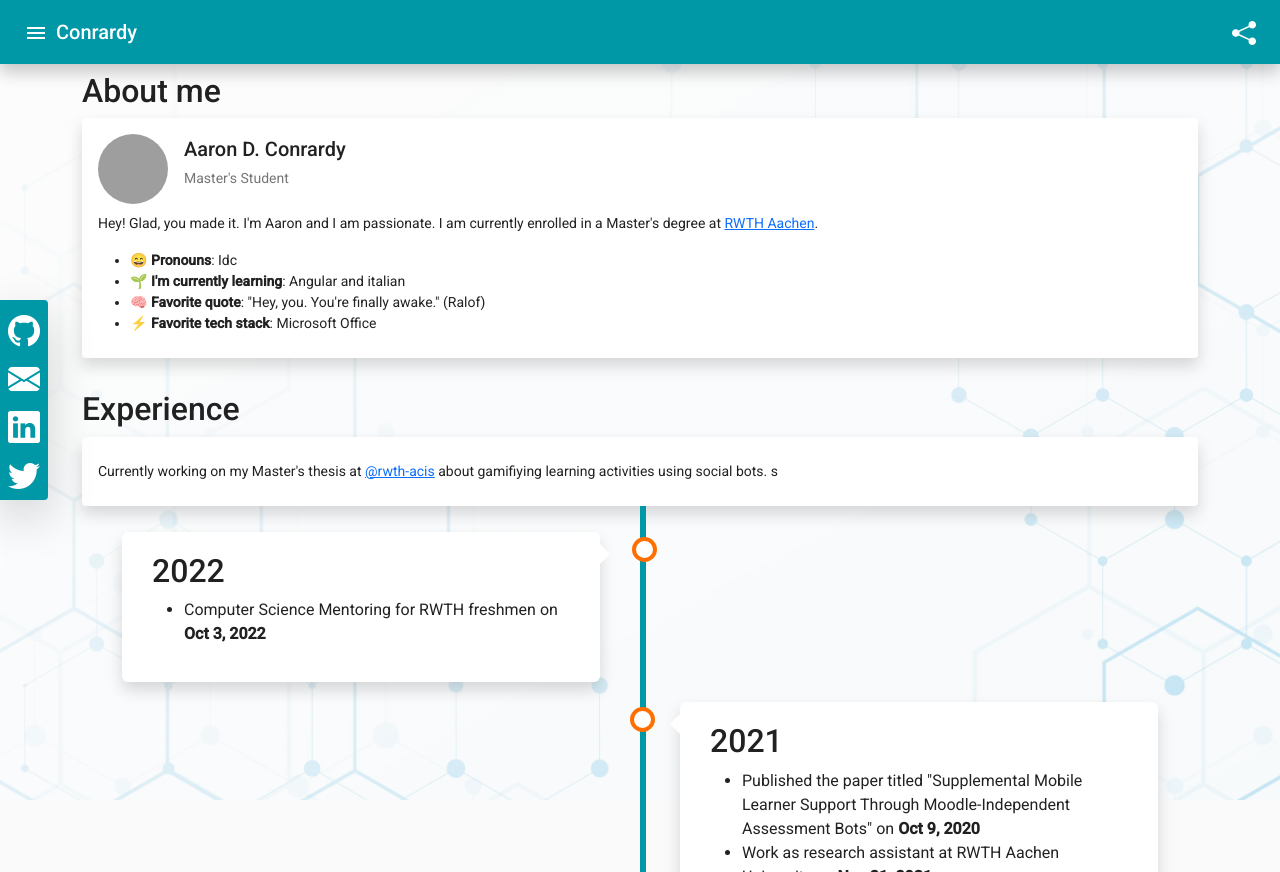
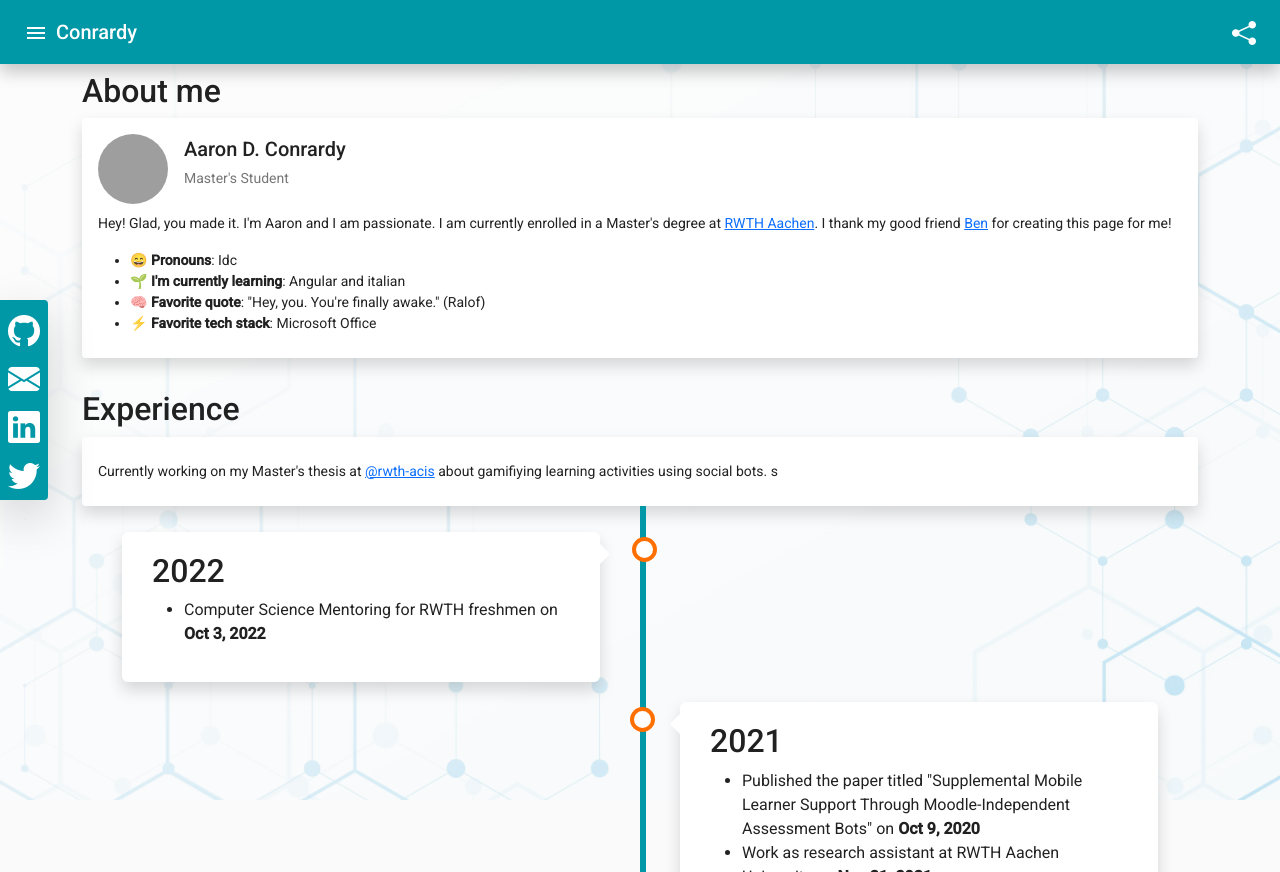
Before and after one commit to Aran30/Aran30.github.io, an Angular app: page / in a window 1280 px wide. Built offline with nearby package versions, Linux system fonts and the light colour scheme; grey boxes are pictures that could not be loaded.

Commit message:
Update about-me.component.html

```diff
--- a/src/app/about-me/about-me.component.html
+++ b/src/app/about-me/about-me.component.html
@@ -10,7 +10,9 @@
       Hey! Glad, you made it. I'm Aaron and I am passionate. I am currently enrolled in a Master's degree at
       <a href="https://www.rwth-aachen.de/" target="_blank" rel="nofollow"
         >RWTH Aachen</a
-      >.
+      >. I thank my good friend <a href="https://github.com/lakhoune" target="_blank" rel="nofollow"
+      >Ben</a
+    > for creating this page for me!
     </p>
     <ul dir="auto">
       <li>😄 <strong>Pronouns</strong>: Idc</li>
```
